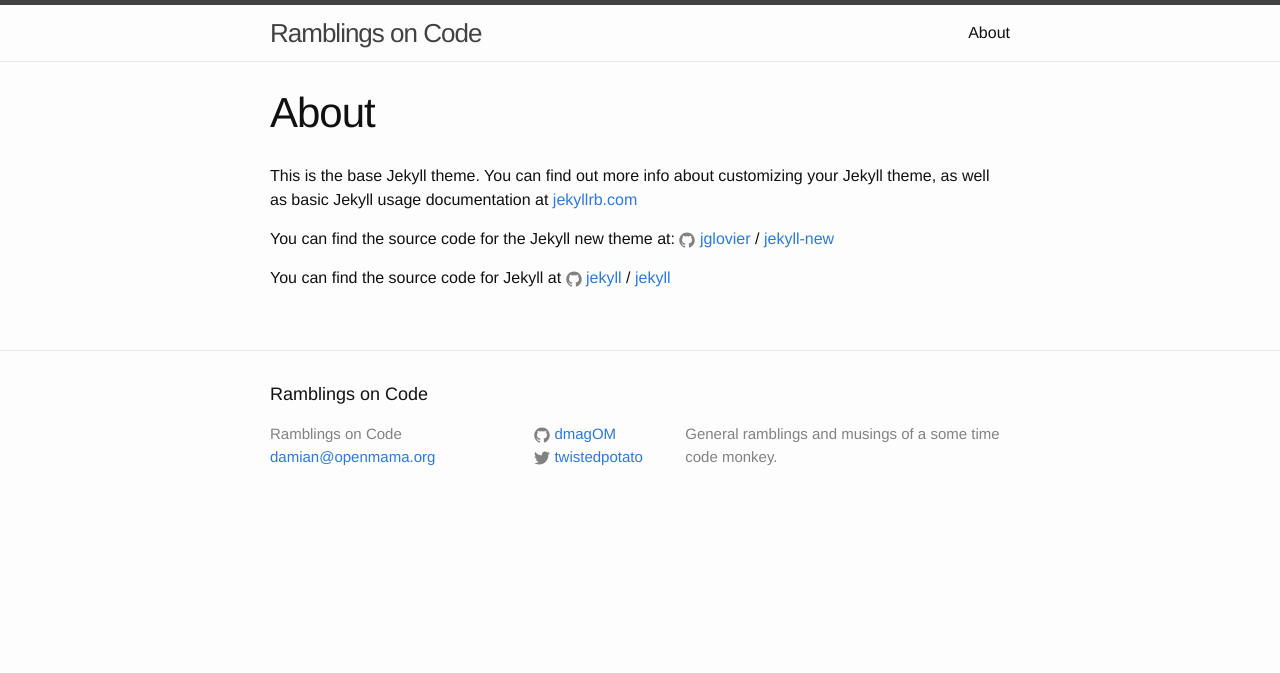
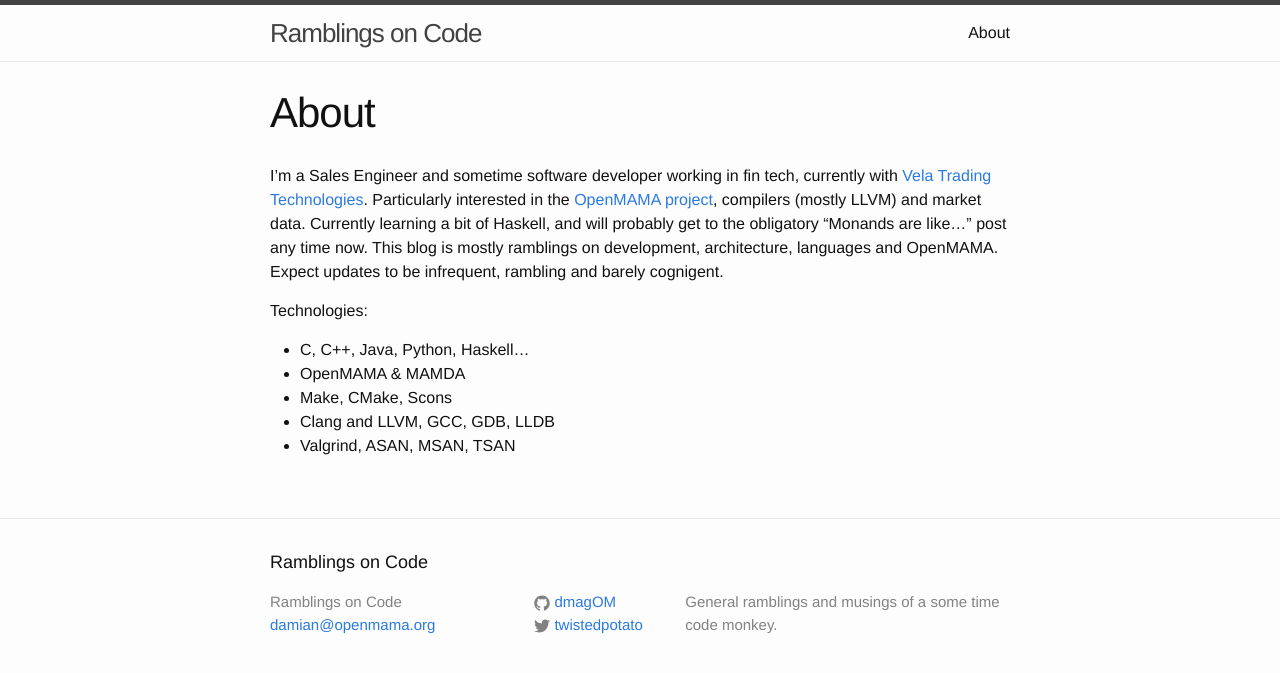
Before and after one commit to dmagOM/dmagOM.github.io, a Jekyll site: the page built from about.md, in a window 1280 px wide. Shown: the top 673 px of the page. Built offline with Jekyll 4.4.1, drawn with Linux system fonts in a browser that asks for light colours.

Commit message:
[ABOUT] Updating the about page to actually be about me.

```diff
--- a/about.md
+++ b/about.md
@@ -4,12 +4,14 @@ title: About
 permalink: /about/
 ---
 
-This is the base Jekyll theme. You can find out more info about customizing your Jekyll theme, as well as basic Jekyll usage documentation at [jekyllrb.com](http://jekyllrb.com/)
+I'm a Sales Engineer and sometime software developer working in fin tech, currently with [Vela Trading Technologies][VelaTT]. Particularly interested in the [OpenMAMA project][OpenMAMA GitHub], compilers (mostly LLVM) and market data. Currently learning a bit of Haskell, and will probably get to the obligatory "Monands are like..." post any time now. This blog is mostly ramblings on development, architecture, languages and OpenMAMA. Expect updates to be infrequent, rambling and barely cognigent.
 
-You can find the source code for the Jekyll new theme at:
-{% include icon-github.html username="jglovier" %} /
-[jekyll-new](https://github.com/jglovier/jekyll-new)
+Technologies:
+* C, C++, Java, Python, Haskell...
+* OpenMAMA & MAMDA
+* Make, CMake, Scons
+* Clang and LLVM, GCC, GDB, LLDB
+* Valgrind, ASAN, MSAN, TSAN
 
-You can find the source code for Jekyll at
-{% include icon-github.html username="jekyll" %} /
-[jekyll](https://github.com/jekyll/jekyll)
+[VelaTT]:          https://velatradingtech.com
+[OpenMAMA Github]: https://github.com/OpenMAMA/OpenMAMA
```
